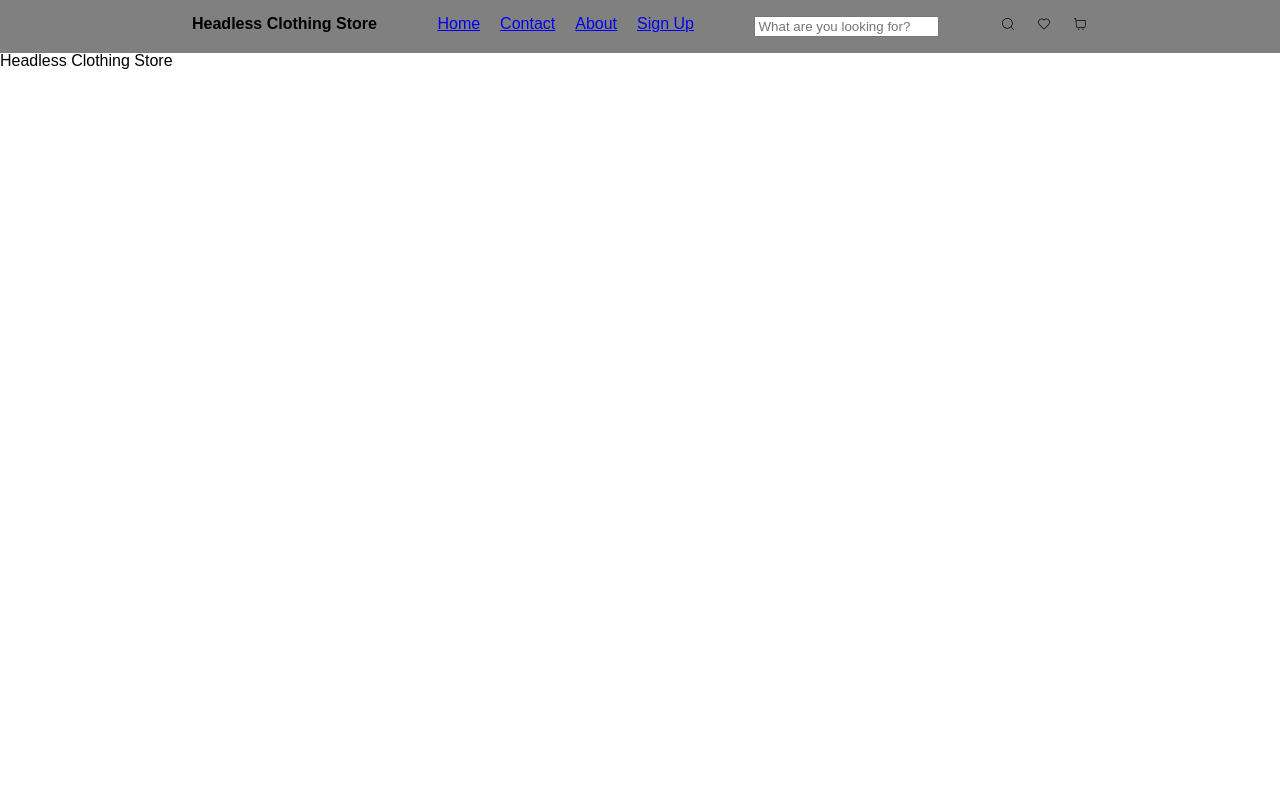
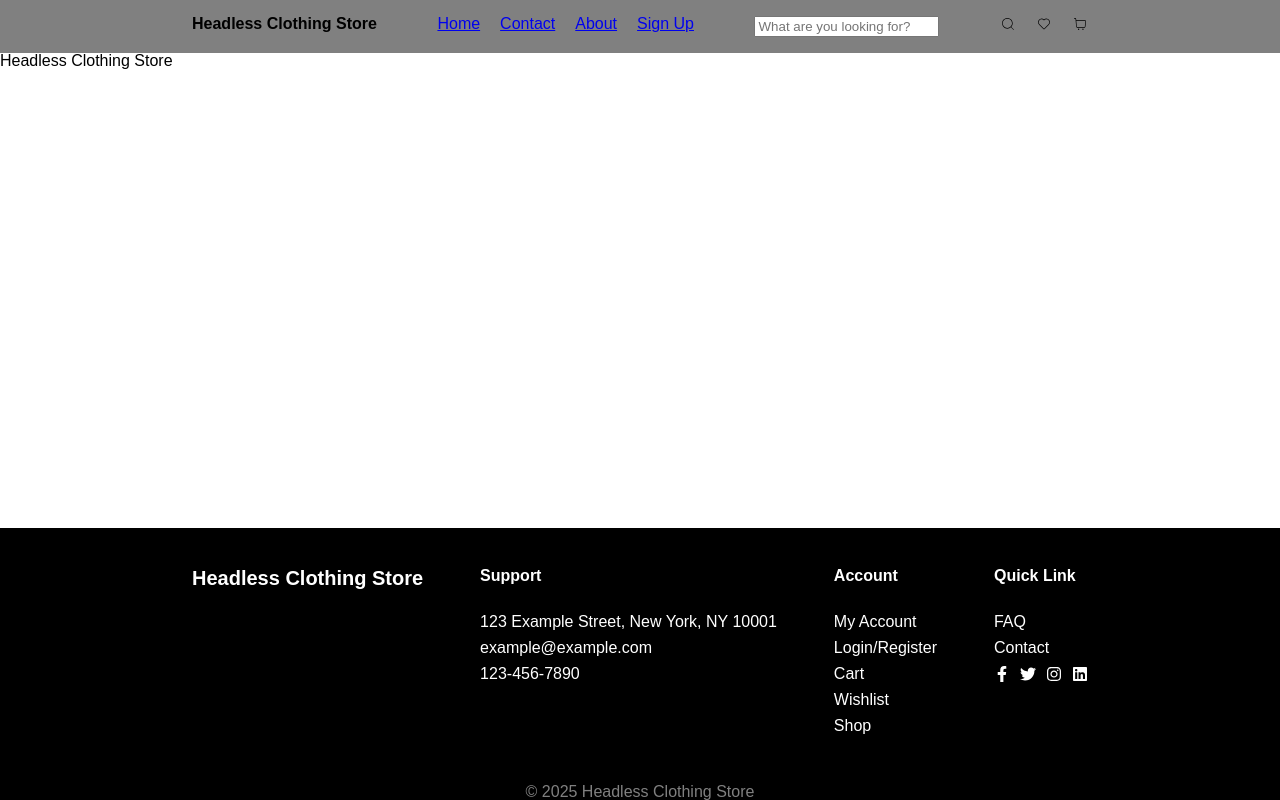
Before and after one commit to MattiVboiii/gw2_svm, a React (Vite) app: page / in a window 1280 px wide. Built offline with nearby package versions, Linux system fonts and the light colour scheme.

Commit message:
Add Footer component and restructure App layout

```diff
--- a/src/App.tsx
+++ b/src/App.tsx
@@ -1,11 +1,15 @@
-  import Navbar from './components/Navbar';
+import Footer from './components/Footer';
+import Navbar from './components/Navbar';
 import '/src/styles/main.css';
 
 const App = () => {
   return (
     <>
       <Navbar />
-      <h1>Headless Clothing Store</h1>
+      <main>
+        <h1>Headless Clothing Store</h1>
+      </main>
+      <Footer />
     </>
   );
 };
--- /dev/null
+++ b/src/components/Footer.tsx
@@ -0,0 +1,93 @@
+import styles from '../styles/home/Footer.module.css';
+import { Link } from 'react-router';
+import {
+  FaFacebookF,
+  FaTwitter,
+  FaInstagram,
+  FaLinkedin,
+} from 'react-icons/fa';
+
+const Footer = () => {
+  return (
+    <div className={styles.footer_cover}>
+      <footer>
+        <div className={styles.footer_container}>
+          <div>
+            <h1>
+              <Link to='/'>Headless Clothing Store</Link>
+            </h1>
+          </div>
+          <div>
+            <h2>Support</h2>
+            <p>123 Example Street, New York, NY 10001</p>
+            <p>
+              <a href='mailto:example@example.com'>example@example.com</a>
+            </p>
+            <p>
+              <a href='tel:123-456-7890'>123-456-7890</a>
+            </p>
+          </div>
+          <div>
+            <h2>Account</h2>
+            <p>
+              <Link to='/account'>My Account</Link>
+            </p>
+            <p>
+              <Link to='/login'>Login/Register</Link>
+            </p>
+            <p>
+              <Link to='/cart'>Cart</Link>
+            </p>
+            <p>
+              <Link to='/wishlist'>Wishlist</Link>
+            </p>
+            <p>
+              <Link to='/shop'>Shop</Link>
+            </p>
+          </div>
+          <div>
+            <h2>Quick Link</h2>
+            <p>
+              <Link to='/faq'>FAQ</Link>
+            </p>
+            <p>
+              <Link to='/contact'>Contact</Link>
+            </p>
+            <div className={styles.icons}>
+              <a
+                href='https://facebook.com'
+                target='_blank'
+                rel='noopener noreferrer'
+              >
+                <FaFacebookF />
+              </a>
+              <a
+                href='https://twitter.com'
+                target='_blank'
+                rel='noopener noreferrer'
+              >
+                <FaTwitter />
+              </a>
+              <a
+                href='https://instagram.com'
+                target='_blank'
+                rel='noopener noreferrer'
+              >
+                <FaInstagram />
+              </a>
+              <a
+                href='https://linkedin.com'
+                target='_blank'
+                rel='noopener noreferrer'
+              >
+                <FaLinkedin />
+              </a>
+            </div>
+          </div>
+        </div>
+        <p className={styles.copyright}>© 2025 Headless Clothing Store</p>
+      </footer>
+    </div>
+  );
+};
+export default Footer;
--- /dev/null
+++ b/src/styles/home/Footer.module.css
@@ -0,0 +1,59 @@
+.footer_cover {
+  background-color: black;
+  position: fixed;
+  width: 100%;
+  bottom: 0;
+  footer {
+    background-color: black;
+    color: white;
+    .footer_container {
+      display: flex;
+      justify-content: space-between;
+      padding: 5vh 15vw;
+      h1 {
+        font-weight: bold;
+        font-size: 1.25rem;
+      }
+      h2 {
+        font-weight: bold;
+        margin-bottom: 30px;
+      }
+      p {
+        margin-bottom: 10px;
+      }
+      a {
+        text-decoration: none;
+        color: white;
+        transition: all 0.2s ease-in-out;
+        &:hover {
+          cursor: pointer;
+          color: red;
+        }
+      }
+      .icons {
+        display: flex;
+        gap: 10px;
+      }
+    }
+    .copyright {
+      text-align: center;
+      color: grey;
+    }
+  }
+}
+
+@media (max-width: 768px) {
+  .footer_cover {
+    footer {
+      .footer_container {
+        flex-direction: column;
+        align-items: center;
+        text-align: center;
+        h2 {
+          margin-top: 2.5vh;
+          margin-bottom: 1vh;
+        }
+      }
+    }
+  }
+}
--- a/src/styles/main.css
+++ b/src/styles/main.css
@@ -1,3 +1,9 @@
 body {
   font-family: Arial, Helvetica, sans-serif;
+  display: flex;
+  flex-direction: column;
+  min-height: 100vh;
+  main {
+    flex-grow: 1;
+  }
 }
```
